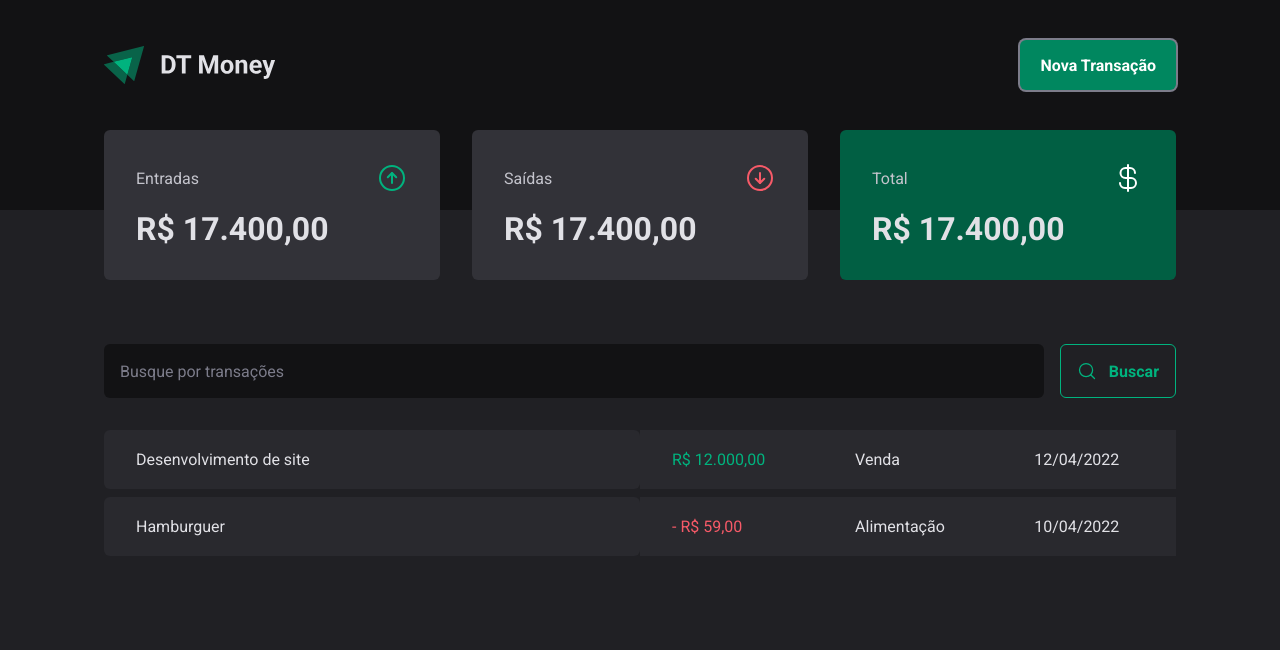
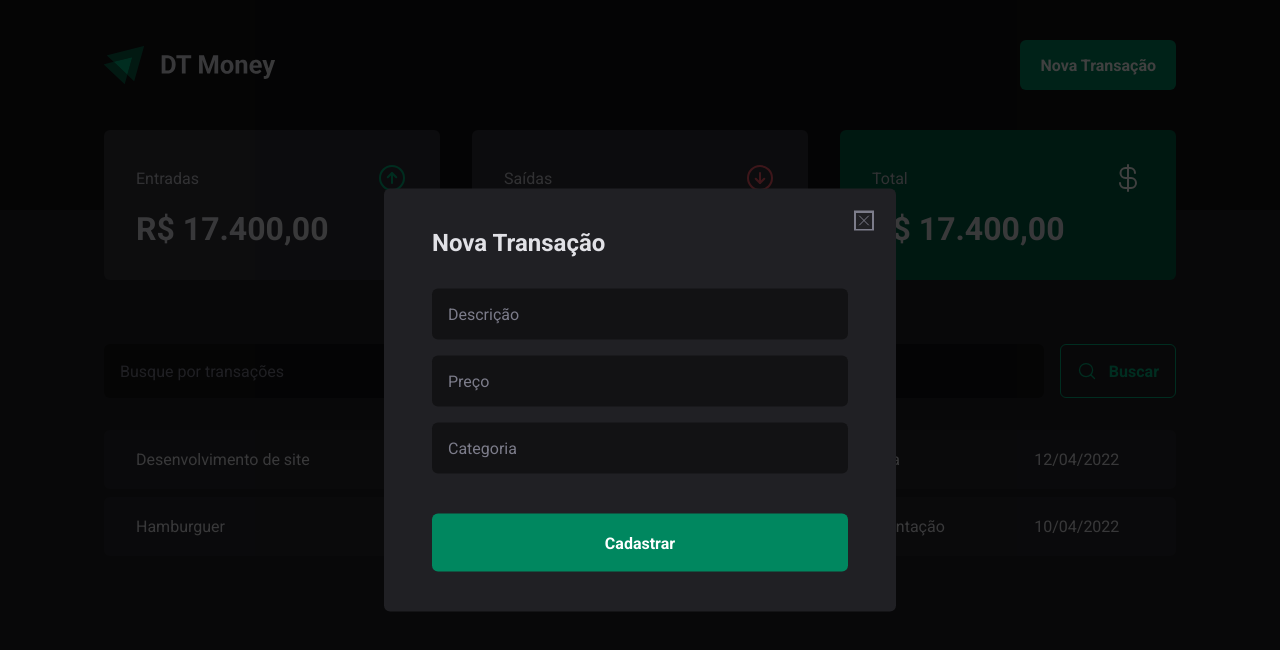
Before and after one commit to RafaelLimaReis/dt-money, a React (Vite) app: page / in a window 1280 px wide. Both pictures are taken after a click on the button "Nova Transação". Shown: the top 650 px of the page. Built offline with nearby package versions, Linux system fonts and the light colour scheme.

Commit message:
modal de adição de transação

```diff
--- a/package.json
+++ b/package.json
@@ -10,6 +10,7 @@
     "preview": "vite preview"
   },
   "dependencies": {
+    "@radix-ui/react-dialog": "^1.0.5",
     "phosphor-react": "^1.4.1",
     "react": "^18.2.0",
     "react-dom": "^18.2.0",
--- a/src/components/Header/index.tsx
+++ b/src/components/Header/index.tsx
@@ -1,13 +1,22 @@
 import { HeaderContainer, HeaderContent, NewTransactionButton } from "./styles"
+import * as Dialog from '@radix-ui/react-dialog';
 
 import logoImg from '../../assets/logo.svg'
+import { NewTransactionModal } from "../NewTransactionModal";
 
 export function Header() {
     return (
         <HeaderContainer>
             <HeaderContent>
                 <img src={logoImg} alt="" />
-                <NewTransactionButton>Nova Transação</NewTransactionButton>
+
+                <Dialog.Root>
+                    <Dialog.Trigger asChild>
+                        <NewTransactionButton>Nova Transação</NewTransactionButton>
+                    </Dialog.Trigger>
+
+                    <NewTransactionModal />
+                </Dialog.Root>
             </HeaderContent>
         </HeaderContainer>
     )
--- /dev/null
+++ b/src/components/NewTransactionModal/index.tsx
@@ -0,0 +1,27 @@
+import * as Dialog from '@radix-ui/react-dialog';
+import { CloseButton, Content, Overlay } from './styles';
+import { X } from 'phosphor-react';
+
+export function NewTransactionModal() {
+    return (
+        <Dialog.Portal>
+            <Overlay />
+            <Content>
+                <Dialog.Title>Nova Transação</Dialog.Title>
+                <CloseButton>
+                    <X />
+                </CloseButton>
+
+                <form action="">
+                    <input type="text" placeholder="Descrição" required />
+                    <input type="number" placeholder="Preço" required />
+                    <input type="text" placeholder="Categoria" required />
+
+                    <button type="submit">
+                        Cadastrar
+                    </button>
+                </form>
+            </Content>
+        </Dialog.Portal>
+    )
+}
--- /dev/null
+++ b/src/components/NewTransactionModal/styles.ts
@@ -0,0 +1,69 @@
+import * as Dialog from '@radix-ui/react-dialog';
+import styled from 'styled-components';
+
+export const Overlay = styled(Dialog.Overlay)`
+    position: fixed;
+    width: 100vw;
+    height: 100vh;
+    inset: 0;
+    background: rgba(0, 0, 0, .75);
+`
+
+export const Content = styled(Dialog.Content)`
+    min-width: 32rem;
+    border-radius: 6px;
+    padding: 2.5rem 3rem;
+    background: ${props => props.theme['gray-800']};
+
+    position: fixed;
+    top: 50%;
+    left: 50%;
+    transform: translate(-50%, -50%);
+
+    form {
+        margin-top: 2rem;
+        display: flex;
+        flex-direction: column;
+        gap: 1rem;
+
+        input {
+            border-radius: 6px;
+            border: 0;
+            background: ${props => props.theme['gray-900']};
+            color: ${props => props.theme['gray-300']};
+            padding: 1rem;
+
+            &::placeholder {
+                color: ${props => props.theme['gray-500']};
+            }
+        }
+
+        button[type="submit"] {
+            height: 58px;
+            border: 0;
+            background: ${props => props.theme['green-500']};
+            color: ${props => props.theme.white};
+            font-weight: bold;
+            padding: 0 1.25rem;
+            border-radius: 6px;
+            margin-top: 1.5rem;
+            cursor: pointer;
+
+            &:hover {
+                background: ${props => props.theme['green-700']};
+                transition: background-color .2s;
+            }
+        }
+    }
+`
+
+export const CloseButton = styled(Dialog.Close)`
+    position: absolute;
+    background: transparent;
+    border: 0;
+    top: 1.5rem;
+    right: 1.5rem;
+    line-height: 0;
+    cursor: pointer;
+    color: ${props => props.theme['gray-500']}
+`
--- a/src/pages/Transactions/styles.ts
+++ b/src/pages/Transactions/styles.ts
@@ -22,7 +22,7 @@
             border-top-left-radius: 6px;
             border-bottom-left-radius: 6px;
         }
-        &:first-child {
+        &:last-child {
             border-top-right-radius: 6px;
             border-bottom-right-radius: 6px;
         }
```
Also changed, not shown: 1 other file (tests, documents, lock files or other folders).
